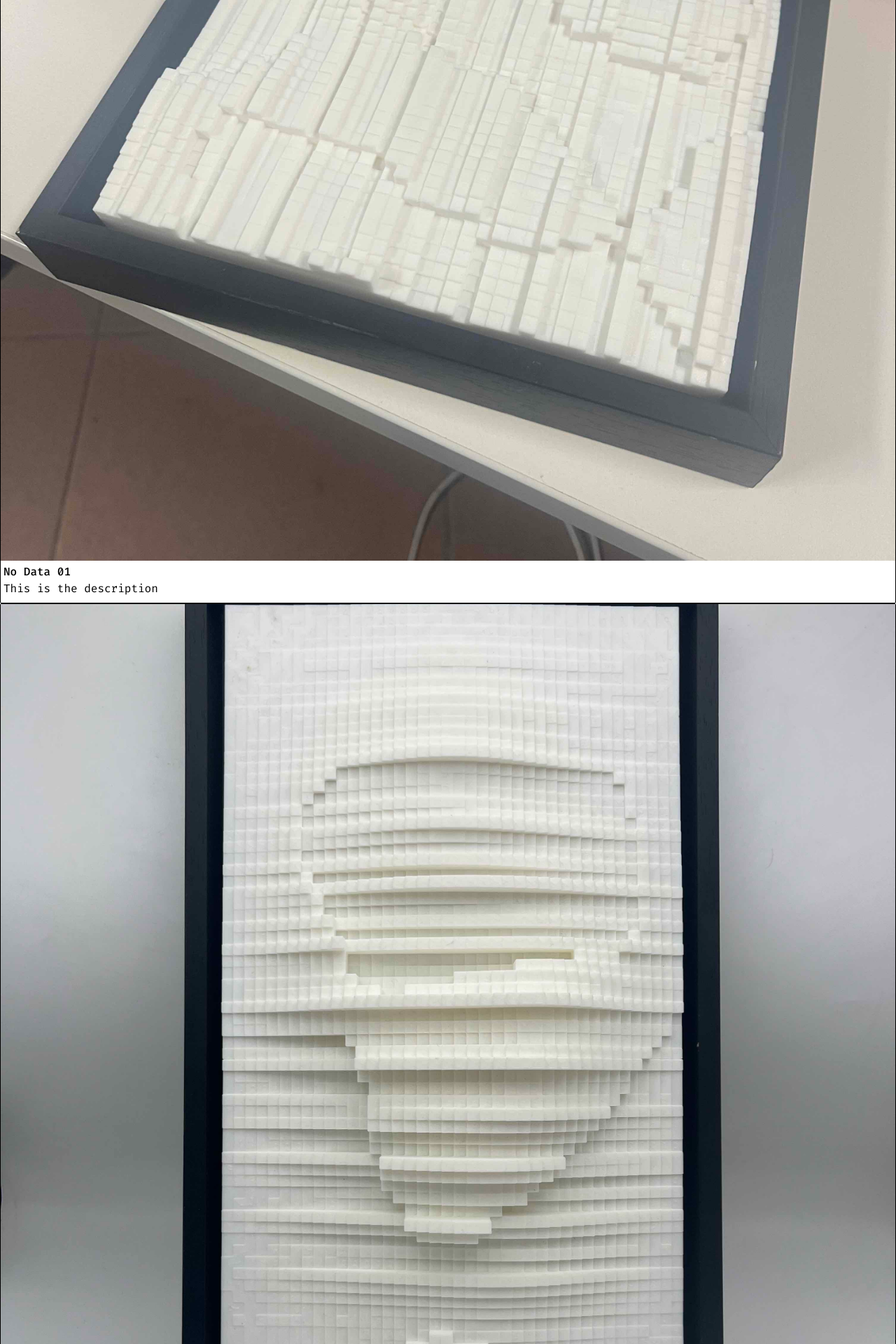
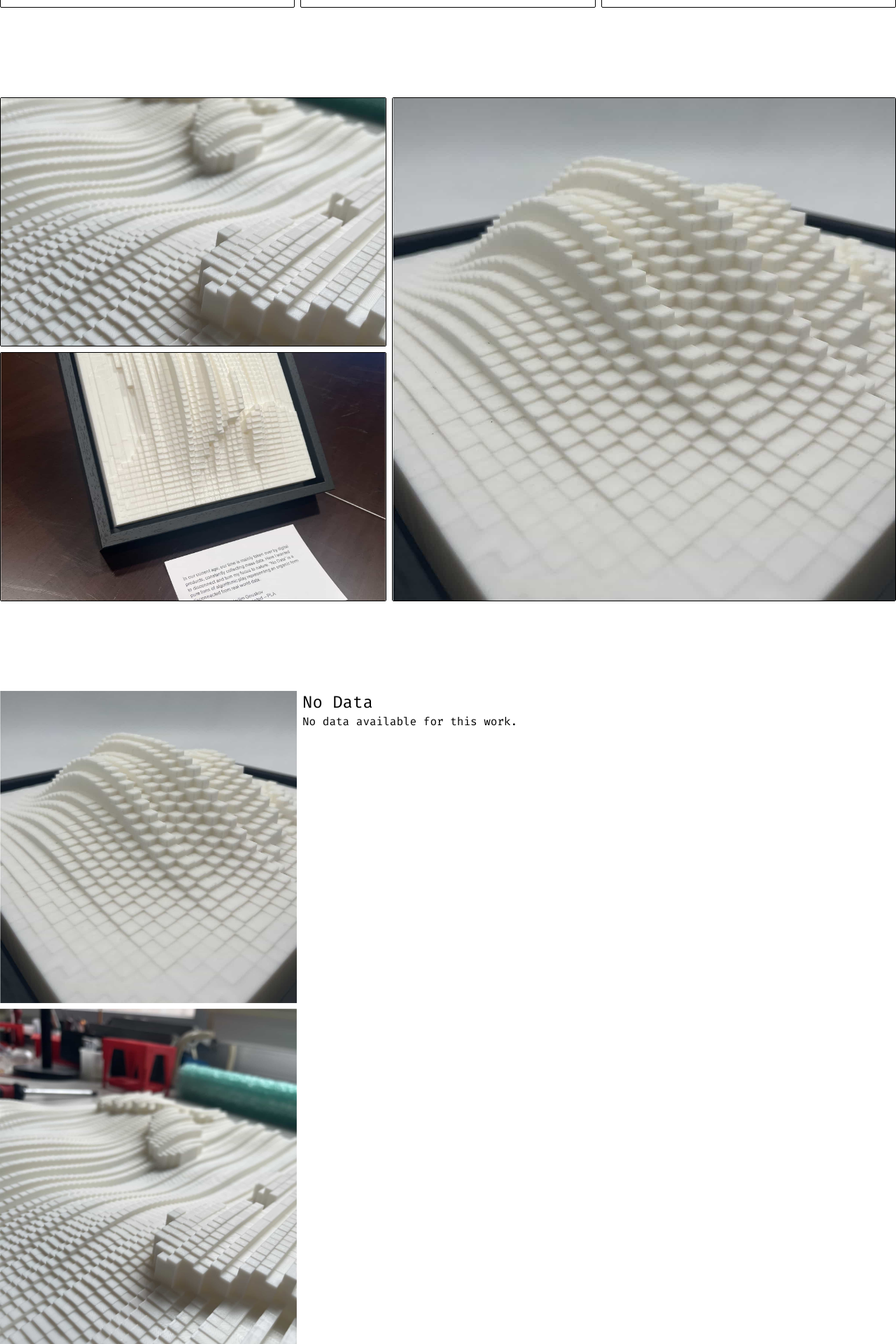
Before and after one commit to VadimGouskov/website, a Next.js app: page /work/no-data in a window 1280 px wide. Shown: the part 540-2460 px from the top of the page at 70% size. Built offline with nearby package versions, Linux system fonts and the light colour scheme.

Commit message:
feat: add about section with images

```diff
--- a/src/app/work/[slug]/page.tsx
+++ b/src/app/work/[slug]/page.tsx
@@ -6,6 +6,11 @@
 import { Markdown } from "@/app/components/Markdown/Markdown";
 import { getAllWorks } from "../repo/getAllWorks";
 import { Card } from "@/app/components/Card/Card";
+import { GridSection } from "@/app/home/components/GridSection";
+import { LargeCard } from "@/app/components/Card/LargeCard";
+import { ImageTile } from "@/app/components/Tile/ImageTile";
+import Image from "next/image";
+
 type WorkPageProps = {
   params: { slug: string };
 };
@@ -42,10 +47,12 @@
   const seriesWorks = await getAllWorks(series.slug);
 
   return (
-    <main>
+    <main className="mt-2">
       <Container>
+        <section>
+          <div className="grid grid-cols-1 md:grid-cols-3 2xl:grid-cols-4 gap-2">
             {seriesWorks.map((work, index) => (
-          <div key={work.slug}>
+              <div key={`${work.slug}-${index}`}>
                 <Card
                   image={work.images[0]}
                   title={work.title}
@@ -53,8 +60,40 @@
                 />
               </div>
             ))}
+          </div>
+        </section>
+
+        <section className="mt-32">
+          <GridSection
+            layout={series.layout}
+            highlightSlot={
+              <LargeCard
+                image={{
+                  src: series.coverImage.src,
+                  alt: series.coverImage.alt,
+                }}
+              />
+            }
+          >
+            <div className="flex flex-col gap-2 h-full aspect-square md:aspect-auto">
+              {series.featuredImages.map((tile, imageIndex) => (
+                <div key={`image-${imageIndex}`} className="flex-auto">
+                  <ImageTile
+                    image={{
+                      src: tile.src,
+                      alt: tile.alt,
+                    }}
+                  />
+                </div>
+              ))}
+            </div>
+          </GridSection>
+        </section>
 
         {series.content && (
+          <section className="mt-32">
+            <div className="flex flex-col md:flex-row-reverse gap-2">
+              <div className="md:basis-2/3">
                 <Markdown>
                   <div
                     className="markdown"
@@ -63,6 +102,26 @@
                     }}
                   ></div>
                 </Markdown>
+              </div>
+
+              {series.images && (
+                <div className="md:basis-1/3">
+                  {series.images.map((image, index) => (
+                    <div key={`about-image-${index}`} className="relative mb-2">
+                      <Image
+                        src={image.src}
+                        alt={image.alt}
+                        width={0}
+                        height={0}
+                        sizes="100vw"
+                        style={{ width: "100%", height: "auto" }}
+                      />
+                    </div>
+                  ))}
+                </div>
+              )}
+            </div>
+          </section>
         )}
       </Container>
     </main>
--- a/src/content/series/no-data/index.md
+++ b/src/content/series/no-data/index.md
@@ -10,6 +10,12 @@
     alt: "No Data: Algorithmic sculptures"
   - src: /no-data/no-data-3.jpg
     alt: "No Data: Algorithmic sculptures"
+
+images:
+  - src: /no-data/no-data-test.jpg
+    alt: "No Data: Algorithmic sculptures"
+  - src: /no-data/no-data-2.jpg
+    alt: "No Data: Algorithmic sculptures"
 ---
 
 # No Data
```
Lines whose indentation alone changed are shown as unchanged.
